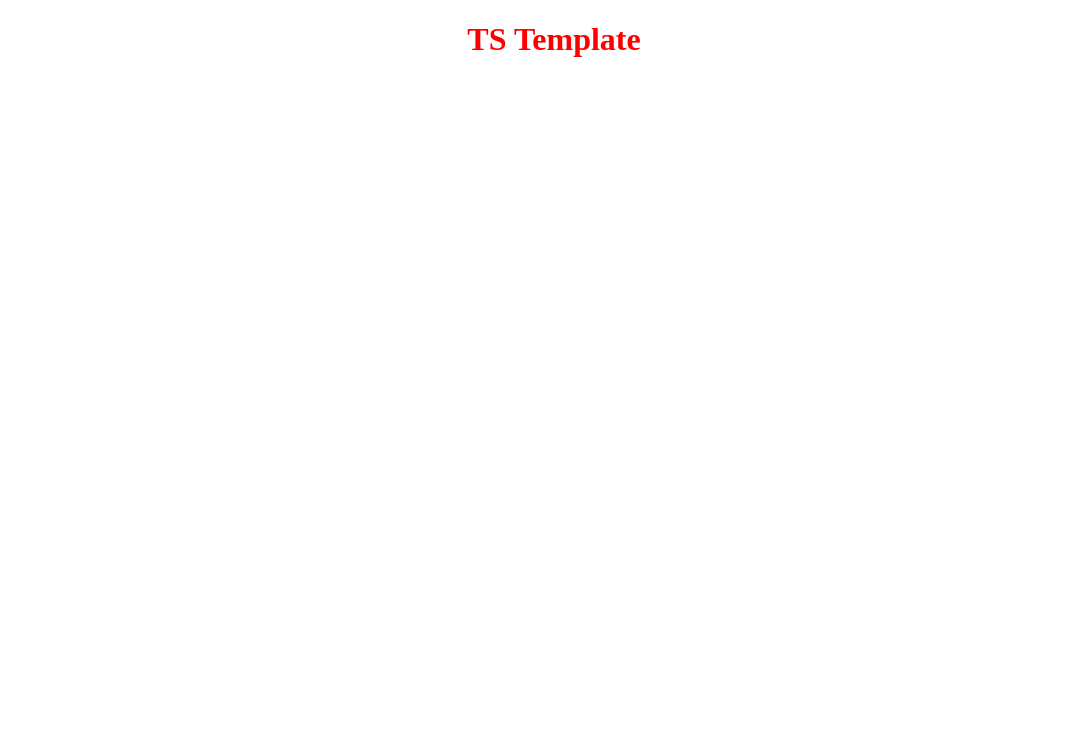
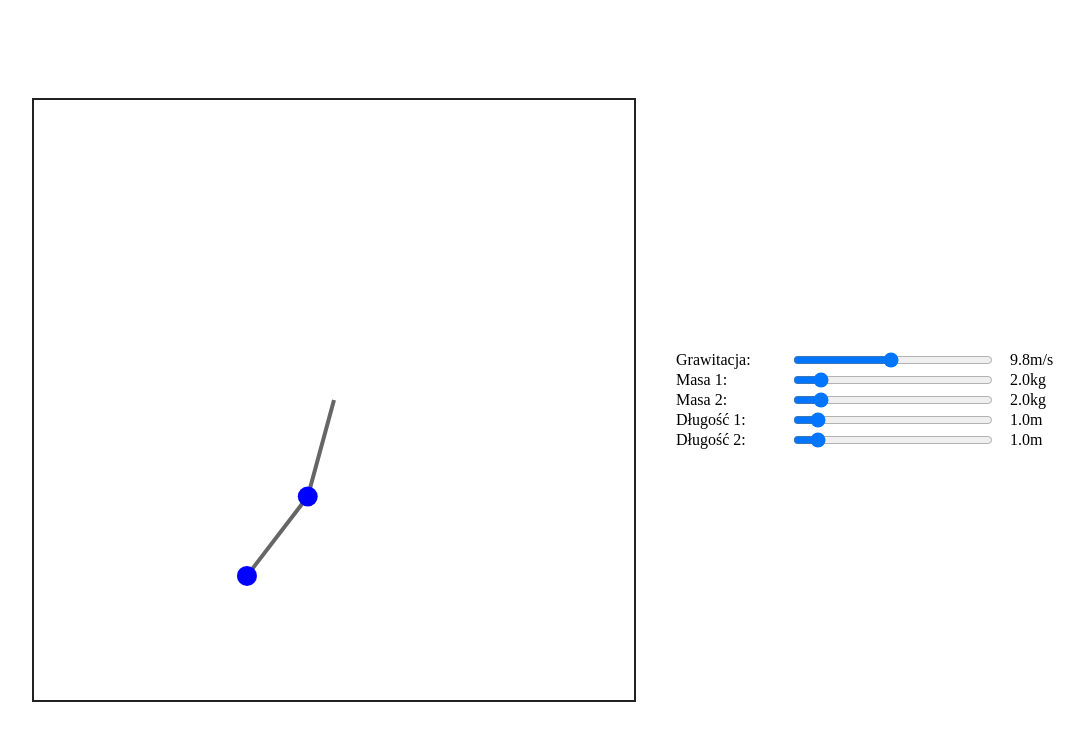
Before and after one commit to rxn7/double-pendulum-simulation, a website built with webpack: page src/index.html in a window 1280 px wide. Shown: the whole page, without its empty margins (86-1170 px from the left). Built offline with nearby package versions, Linux system fonts and the light colour scheme.

Commit message:
Basic simulation implemented

```diff
--- /dev/null
+++ b/src/double_pendulum.ts
@@ -0,0 +1,60 @@
+import { SimulationProperties } from "./simulation_properties";
+
+export interface PendulumArmState {
+	length: number;
+	mass: number;
+	angle: number;
+	angularVelocity: number;
+};
+
+export class DoublePendulum {
+	constructor(
+		public originX: number,
+		public originY: number,
+		public arm1: PendulumArmState,
+		public arm2: PendulumArmState
+	) {
+	}
+
+	public update(deltaTime: number): void {
+		const angleDelta: number = this.arm1.angle - this.arm2.angle;
+		const adjustedMass: number = 2 * this.arm1.mass + this.arm2.mass;
+		const commonDenominatorFactor: number = adjustedMass - this.arm2.mass * Math.cos(2 * this.arm1.angle - 2 * this.arm2.angle);
+
+		const arm1AngularAcceleration: number = this.calculateArm1AngularAcceleration(angleDelta, adjustedMass, commonDenominatorFactor);
+		const arm2AngularAcceleration: number = this.calculateArm2AngularAcceleration(angleDelta, commonDenominatorFactor);
+
+		this.updateArm(this.arm1, arm1AngularAcceleration, deltaTime);
+		this.updateArm(this.arm2, arm2AngularAcceleration, deltaTime);
+	}
+
+	private updateArm(arm: PendulumArmState, angularAcceleration: number, deltaTime: number): void {
+		arm.angularVelocity += angularAcceleration * deltaTime;
+		arm.angle += arm.angularVelocity * deltaTime;
+	}
+
+	private calculateArm1AngularAcceleration(angleDelta: number, adjustedMass: number, commonDenominatorFactor: number): number {
+		const upperGravityPull: number = -SimulationProperties.gravity * adjustedMass * Math.sin(this.arm1.angle);
+		const lowerGravityDragOnUpper: number = -this.arm2.mass * SimulationProperties.gravity * Math.sin(this.arm1.angle - 2 * this.arm2.angle);
+
+		const centrifugalPull: number = -2 * Math.sin(angleDelta) * this.arm2.mass * (
+			(this.arm2.angularVelocity * this.arm2.angularVelocity * this.arm2.length) +
+			(this.arm1.angularVelocity * this.arm1.angularVelocity * this.arm1.length * Math.cos(angleDelta))
+		);
+
+		return (upperGravityPull + lowerGravityDragOnUpper + centrifugalPull) / (this.arm1.length * commonDenominatorFactor);
+	}
+
+	private calculateArm2AngularAcceleration(angleDelta: number, commonDenominatorFactor: number): number {
+		const totalMass: number = this.arm1.mass + this.arm2.mass;
+		const forceCouplingMultiplier = 2 * Math.sin(angleDelta);
+
+		const centrifugalAndGravityForce =
+			(this.arm1.angularVelocity * this.arm1.angularVelocity * this.arm1.length * totalMass) +
+			(SimulationProperties.gravity * totalMass * Math.cos(this.arm1.angle) +
+			(this.arm2.angularVelocity * this.arm2.angularVelocity * this.arm2.length * this.arm2.mass * Math.cos(angleDelta))
+		);
+
+		return (forceCouplingMultiplier * centrifugalAndGravityForce) / (this.arm2.length * commonDenominatorFactor);
+	}
+}
--- a/src/index.html
+++ b/src/index.html
@@ -1,14 +1,48 @@
 <!DOCTYPE html>
-<html lang="en">
+<html lang="pl">
 	<head>
-		<title>TS Template</title>
+		<title>Podwójne wahadło</title>
 		<meta name="viewport" content="width=device-width, initial-scale=1.0, maximum-scale=1.0, user-scalable=no" />
 		<meta charset="UTF-8" />
 		<link rel="stylesheet" href="style.css">
 	</head>
 
 	<body>
-		<h1>TS Template</h1>
+		<div id="simulation-container">
+			<canvas id="simulation-canvas" width="600" height="600"></canvas>
+
+			<form id="controls-container" autocomplete="off">
+				<div class="control-row">
+					<label for="gravity-input">Grawitacja:</label>
+					<input type="range" id="gravity-input" min="0" max="20" value="9.8" step="0.1">
+					<span id="gravity-value-display" class="value-display">9.8m/s</span>
+				</div>
+
+				<div class="control-row">
+					<label for="mass1-input">Masa 1:</label>
+					<input type="range" id="mass1-input" min="1" max="10" value="2.0" step="0.1">
+					<span class="value-display">2.0kg</span>
+				</div>
+
+				<div class="control-row">
+					<label for="mass2-input">Masa 2:</label>
+					<input type="range" id="mass2-input" min="1" max="10" value="2.0" step="0.1">
+					<span class="value-display">2.0kg</span>
+				</div>
+
+				<div class="control-row">
+					<label for="length1-input">Długość 1:</label>
+					<input type="range" id="length1-input" min="0.1" max="10" value="1.0" step="0.1">
+					<span class="value-display">1.0m</span>
+				</div>
+
+				<div class="control-row">
+					<label for="length2-input">Długość 2:</label>
+					<input type="range" id="length2-input" min="0.1" max="10" value="1.0" step="0.1">
+					<span class="value-display">1.0m</span>
+				</div>
+			</form>
+		</div>
 	</body>
 
 	<script type="module" src="bundle.js"></script>
--- a/src/index.ts
+++ b/src/index.ts
@@ -1 +1,14 @@
-alert('Hello world!')
+import "./ui_handler";
+import Simulation from "./simulation";
+import Renderer from "./renderer";
+
+let simulation: Simulation
+
+window.addEventListener('DOMContentLoaded', () => {
+	const canvas = document.getElementById("simulation-canvas") as HTMLCanvasElement;
+
+	const renderer: Renderer = new Renderer(canvas);
+
+	simulation = new Simulation(renderer);
+	simulation.run();
+});
--- /dev/null
+++ b/src/renderer.ts
@@ -0,0 +1,51 @@
+import { DoublePendulum } from "./double_pendulum";
+
+const METERS_TO_PIXELS: number = 100;
+
+export default class Renderer {
+	private ctx: CanvasRenderingContext2D;
+
+	constructor(private readonly canvas: HTMLCanvasElement) {
+		this.ctx = canvas.getContext("2d") as CanvasRenderingContext2D;
+		if(!this.ctx) {
+			alert("Nie udało się stworzyć kontekstu 2D");
+			return;
+		}
+	}
+
+	public clear(): void {
+		this.ctx.clearRect(0, 0, this.canvas.clientWidth, this.canvas.clientHeight);
+	}
+
+	public renderPendulum(pendulum: DoublePendulum): void {
+		const originX: number = this.canvas.clientWidth * 0.5;
+		const originY: number = this.canvas.clientHeight * 0.5;
+
+		const positionX: number = originX + pendulum.originX;
+		const positionY: number = originY + pendulum.originY;
+
+		const x1: number = positionX + pendulum.arm1.length * Math.sin(pendulum.arm1.angle) * METERS_TO_PIXELS;
+		const y1: number = positionY + pendulum.arm1.length * Math.cos(pendulum.arm1.angle) * METERS_TO_PIXELS;
+
+		const x2: number = x1 + pendulum.arm2.length * Math.sin(pendulum.arm2.angle) * METERS_TO_PIXELS;
+		const y2: number = y1 + pendulum.arm2.length * Math.cos(pendulum.arm2.angle) * METERS_TO_PIXELS;
+
+		this.ctx.beginPath();
+		this.ctx.moveTo(positionX, positionY);
+		this.ctx.lineTo(x1, y1);
+		this.ctx.lineTo(x2, y2);
+		this.ctx.strokeStyle = "#666";
+		this.ctx.lineWidth = 4;
+		this.ctx.stroke();
+
+		this.renderCircle(x1, y1, 10, "#00f");
+		this.renderCircle(x2, y2, 10, "#00f");
+	}
+
+	public renderCircle(x: number, y: number, radius: number, color: string): void {
+		this.ctx.beginPath();
+		this.ctx.arc(x, y, radius, 0, 2 * Math.PI);
+		this.ctx.fillStyle = color;
+		this.ctx.fill();
+	}
+}
--- /dev/null
+++ b/src/simulation.ts
@@ -0,0 +1,54 @@
+import { DoublePendulum } from "./double_pendulum";
+import Renderer from "./renderer";
+
+export default class Simulation {
+	public pendulums: DoublePendulum[];
+	private lastStepTime: DOMHighResTimeStamp = 0;
+
+	constructor(private readonly renderer: Renderer) {
+		this.step = this.step.bind(this); // bind this so the animationFrame callback works
+
+		this.pendulums = [];
+
+		const pendulum: DoublePendulum = new DoublePendulum(
+			0, 0,
+			{
+				angle: 0,
+				angularVelocity: 3,
+				length: 1,
+				mass: 2,
+			},
+			{
+				angle: 0,
+				angularVelocity: -1,
+				length: 1,
+				mass: 2,
+			}
+		);
+
+		this.addPendulum(pendulum);
+	}
+
+	public run(): void {
+		this.lastStepTime = performance.now();
+		window.requestAnimationFrame(this.step);
+	}
+
+	public addPendulum(pendulum: DoublePendulum): void {
+		this.pendulums.push(pendulum);
+	}
+
+	private step(time: DOMHighResTimeStamp): void {
+		const deltaTime: number = Math.min(0.1, (time - this.lastStepTime) * 0.001);
+
+		this.renderer.clear();
+
+		for(const pendulum of this.pendulums) {
+			pendulum.update(deltaTime);
+			this.renderer.renderPendulum(pendulum);
+		}
+
+		this.lastStepTime = time;
+		window.requestAnimationFrame(this.step);
+	};
+}
--- /dev/null
+++ b/src/simulation_properties.ts
@@ -0,0 +1,3 @@
+export namespace SimulationProperties {
+	export var gravity: number = 9.81;
+}
--- /dev/null
+++ b/src/ui_handler.ts
@@ -0,0 +1,16 @@
+import { SimulationProperties } from "./simulation_properties"
+
+document.addEventListener('DOMContentLoaded', () => {
+	const gravityInput: HTMLInputElement = document.querySelector<HTMLInputElement>("#gravity-input") as HTMLInputElement
+	const gravityValueDisplay: HTMLSpanElement = document.querySelector<HTMLSpanElement>("#gravity-value-display") as HTMLSpanElement
+
+	gravityInput.addEventListener("change", () => {
+		SimulationProperties.gravity = gravityInput.valueAsNumber;
+		gravityValueDisplay.textContent = `${SimulationProperties.gravity}m/s`;
+	});
+
+	const mass1Input: HTMLInputElement = document.querySelector<HTMLInputElement>("#mass1-input") as HTMLInputElement
+	const mass2Input: HTMLInputElement = document.querySelector<HTMLInputElement>("#mass2-input") as HTMLInputElement
+	const length1Input: HTMLInputElement = document.querySelector<HTMLInputElement>("#length1-input") as HTMLInputElement
+	const length2Input: HTMLInputElement = document.querySelector<HTMLInputElement>("#length2-input") as HTMLInputElement
+});
--- a/static/style.css
+++ b/static/style.css
@@ -1,10 +1,56 @@
 body {
 	padding: 0;
 	margin: 0;
+
+	width: 100vw;
+	min-height: 100vh;
 }
 
-h1 {
-	text-align: center;
-	font: monospace;
-	color: red;
+#simulation-container {
+	width: 100%;
+	min-height: 100vh;
+	align-items: center;
+	justify-content: center;
+	gap: 40px;
+	display: flex;
+	flex-direction: row;
 }
+
+@media only screen and (max-width: 1080px) {
+	#simulation-container {
+		flex-direction: column;
+	}
+}
+
+#simulation-canvas {
+	border: 2px solid #222;
+}
+
+#controls-container * {
+	user-select: none;
+}
+
+.control-row {
+	width: 400px;
+	display: flex;
+	align-items: center;
+	gap: 15px;
+}
+
+.control-row label {
+	width: 100px;
+	flex-shrink: 0;
+}
+
+.control-row input {
+	width: 200px;
+	flex-shrink: 0;
+}
+
+.control-row .value-display {
+	flex-grow: 1;
+
+	white-space: nowrap;
+	overflow: hidden;
+	text-overflow: ellipsis;
+}
```
Also changed, not shown: 1 other file.
